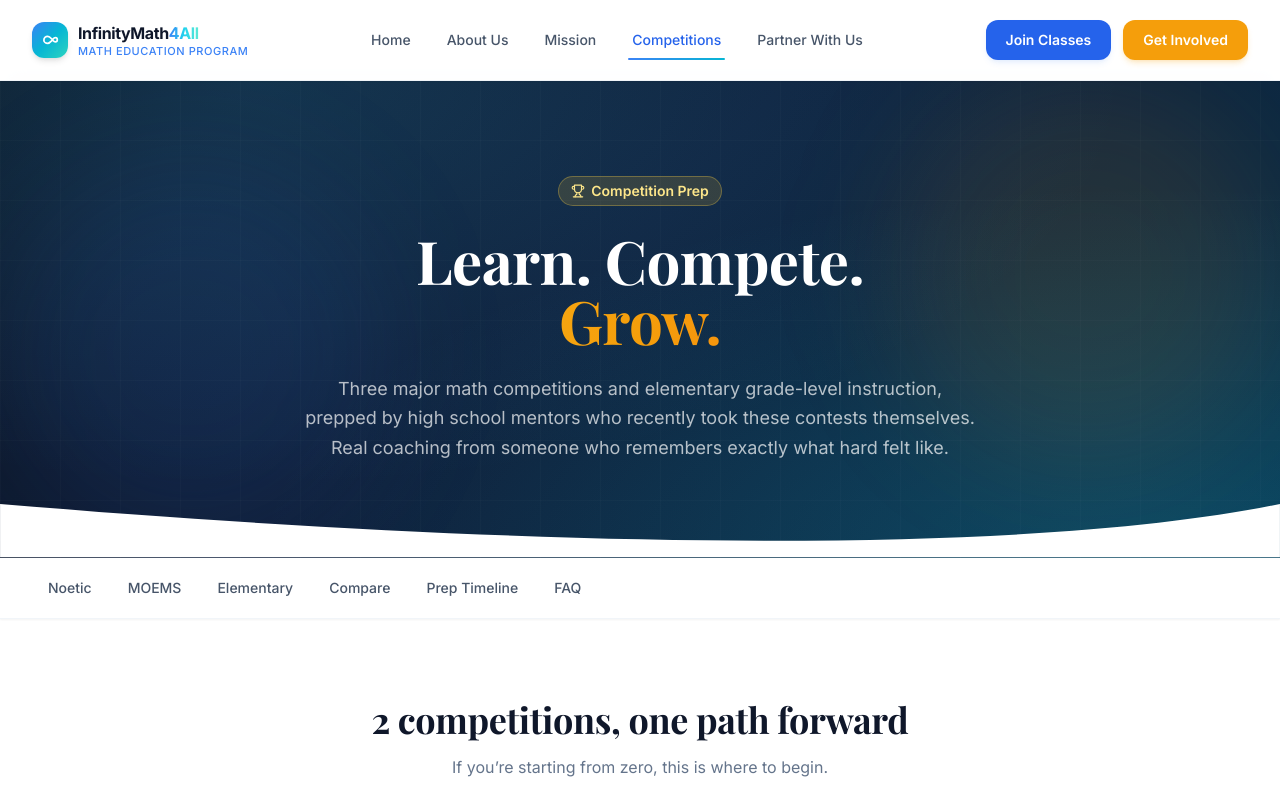
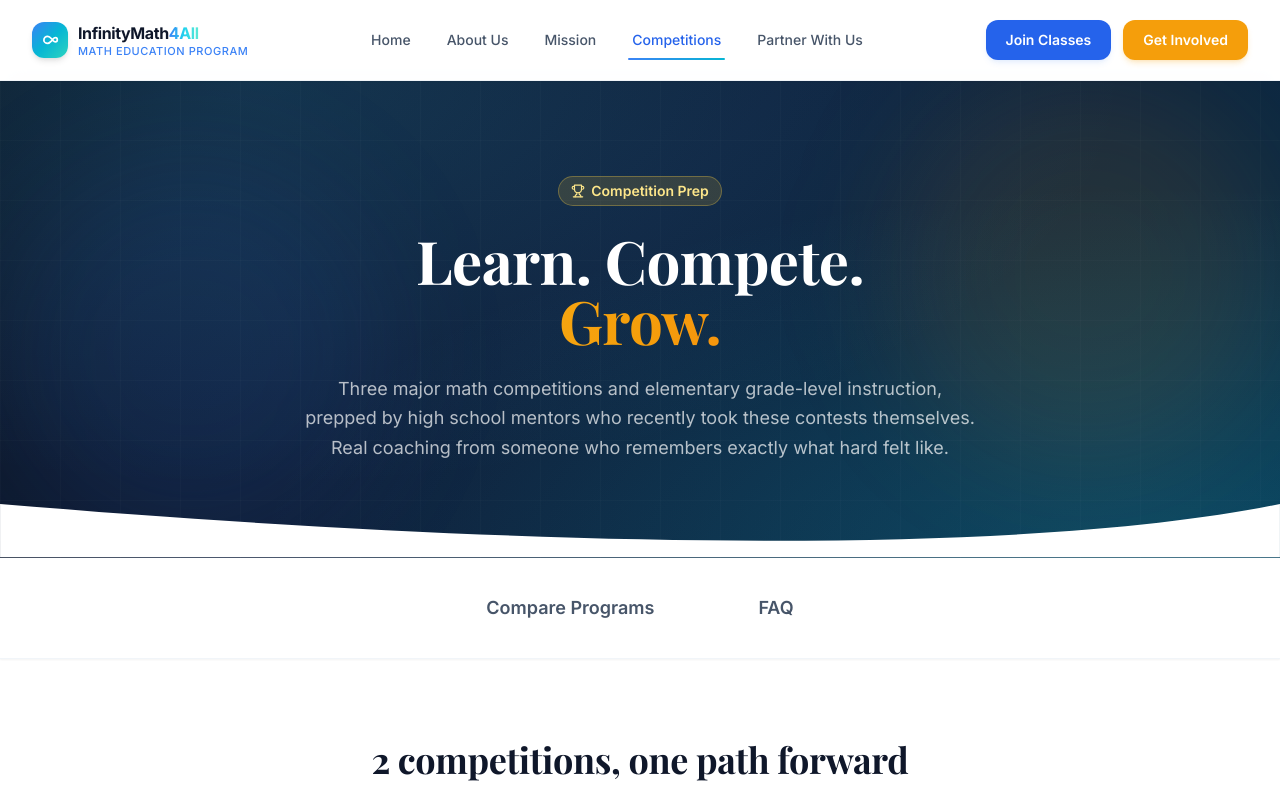
Before and after one commit to CodingNinjaXtreme/Offical-Nonprofit-Website, a React (Vite) app: page /competitions in a window 1280 px wide. Shown: the top 798 px of the page. Built offline with nearby package versions, Linux system fonts and the light colour scheme.

Commit message:
fixed minor details

```diff
--- a/src/pages/Competitions.tsx
+++ b/src/pages/Competitions.tsx
@@ -142,23 +142,18 @@ export default function Competitions() {
         {/* Quick Nav */}
         <section className="sticky top-16 lg:top-20 z-40 bg-white/90 backdrop-blur-md border-b border-slate-100 shadow-sm">
           <div className="max-w-7xl mx-auto px-4 sm:px-6 lg:px-8">
-            <div className="flex gap-1 overflow-x-auto py-3">
-              {competitions.map((c) => (
-                  <a
-                      key={c.id}
-                      href={`#${c.id}`}
-                      className="flex-shrink-0 px-4 py-2 text-sm font-medium text-slate-600 hover:text-blue-600 hover:bg-blue-50 rounded-lg transition-all duration-200"
-                  >
-                    {c.shortName}
-                  </a>
-              ))}
-              <a href="#compare" className="flex-shrink-0 px-4 py-2 text-sm font-medium text-slate-600 hover:text-blue-600 hover:bg-blue-50 rounded-lg">
-                Compare
+            <div className="flex justify-center gap-6 py-5">
+              <a
+                  href="#compare"
+                  className="px-10 py-4 text-lg font-semibold text-slate-600 hover:text-blue-600 hover:bg-blue-50 rounded-xl transition-all duration-200"
+              >
+                Compare Programs
               </a>
-              <a href="#timeline" className="flex-shrink-0 px-4 py-2 text-sm font-medium text-slate-600 hover:text-blue-600 hover:bg-blue-50 rounded-lg">
-                Prep Timeline
-              </a>
-              <a href="#faq" className="flex-shrink-0 px-4 py-2 text-sm font-medium text-slate-600 hover:text-blue-600 hover:bg-blue-50 rounded-lg">
+
+              <a
+                  href="#faq"
+                  className="px-10 py-4 text-lg font-semibold text-slate-600 hover:text-blue-600 hover:bg-blue-50 rounded-xl transition-all duration-200"
+              >
                 FAQ
               </a>
             </div>
--- a/src/pages/Mission.tsx
+++ b/src/pages/Mission.tsx
@@ -2,6 +2,7 @@ import { Link } from 'react-router-dom';
 import {
   ArrowRight,
   Target,
+  HeartHandshake,
   Compass,
   Heart,
   Sparkles,
@@ -17,7 +18,7 @@ const values = [
   {
     icon: Heart,
     title: 'Access First',
-    text: 'Every lesson, every problem set, every Saturday session is free or subsidized for students who need it. Talent is everywhere — opportunity should be too.',
+    text: 'Every lesson, every problem set, every session is free  for students who need it. Talent is everywhere — opportunity should be too.',
     color: 'from-rose-500 to-pink-500',
   },
   {
@@ -115,7 +116,7 @@ export default function Mission() {
                 </p>
 
                 <p className="text-slate-500 leading-relaxed">
-                  All programs are free or subsidized, and focus on building strong foundations in elementary math and competition preparation.
+                  All programs are free and focus on building strong foundations in elementary math and competition preparation.
                 </p>
               </div>
 
@@ -124,7 +125,7 @@ export default function Mission() {
                   { v: '100%', l: 'High-school-led teaching', icon: GraduationCap },
                   { v: 'Year-round', l: 'Cohorts', icon: ShieldCheck },
                   { v: '2', l: 'National competitions', icon: Target },
-                  { v: 'Free', l: 'And subsidized seats', icon: Heart },
+                  { v: 'Free', l: ' seats', icon: HeartHandshake },
                 ].map(({ v, l, icon: Icon }) => (
                     <div key={l} className="stat-tile">
                       <Icon className="w-6 h-6 text-blue-600 mx-auto mb-3" />
```
